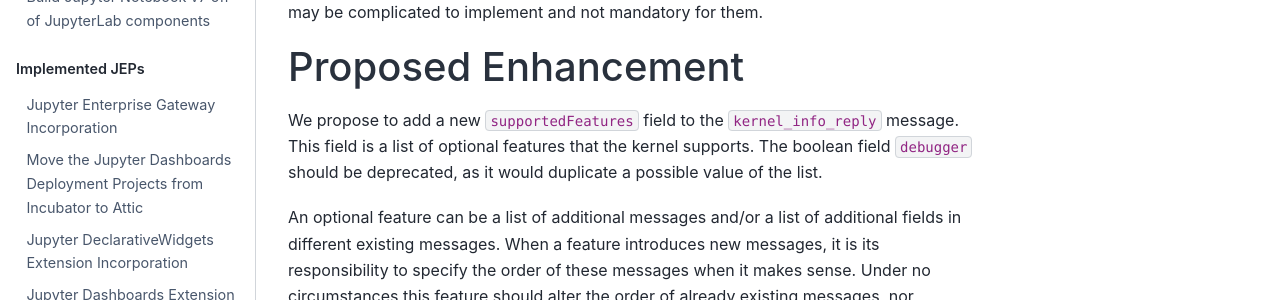
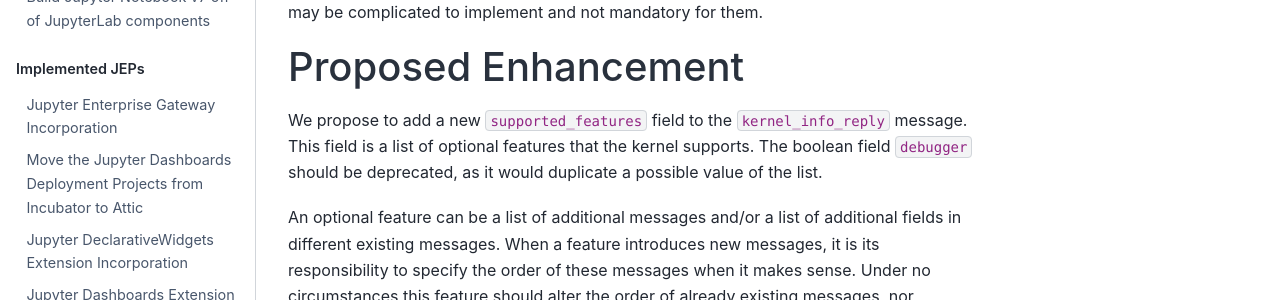
Before and after one commit to jupyter/enhancement-proposals, a Jupyter Book: the page built from jupyter-optional-features/jupyter-optional-features.md, in a window 1280 px wide and 1082 px high. Shown: the part 552-852 px from the top of the window. Built offline with Jupyter Book 1.0.4 settings and Sphinx 7.4.7 and the Sphinx Book theme 1.1.4, drawn with Linux system fonts in a browser that asks for light colours.

Commit message:
Added PR number and used snake case for new field name

```diff
--- a/jupyter-optional-features/jupyter-optional-features.md
+++ b/jupyter-optional-features/jupyter-optional-features.md
@@ -29,7 +29,7 @@
 
 # Proposed Enhancement
 
-We propose to add a new `supportedFeatures` field to the `kernel_info_reply` message.
+We propose to add a new `supported_features` field to the `kernel_info_reply` message.
 This field is a list of optional features that the kernel supports. The boolean field
 `debugger` should be deprecated, as it would duplicate a possible value of the list.
 
```
Also changed, not shown: other parts of jupyter-optional-features/jupyter-optional-features.md (+1 -1 lines).
